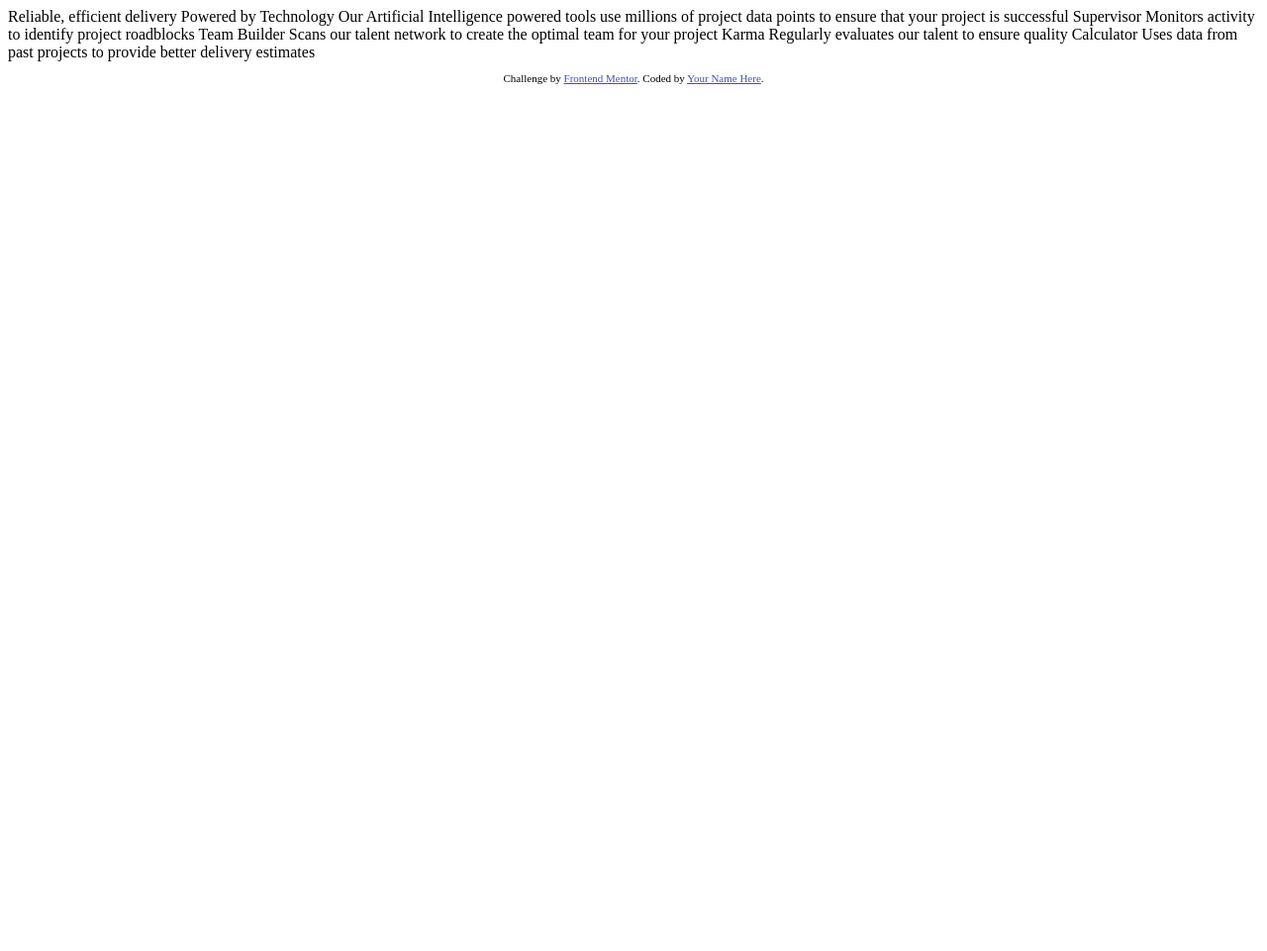
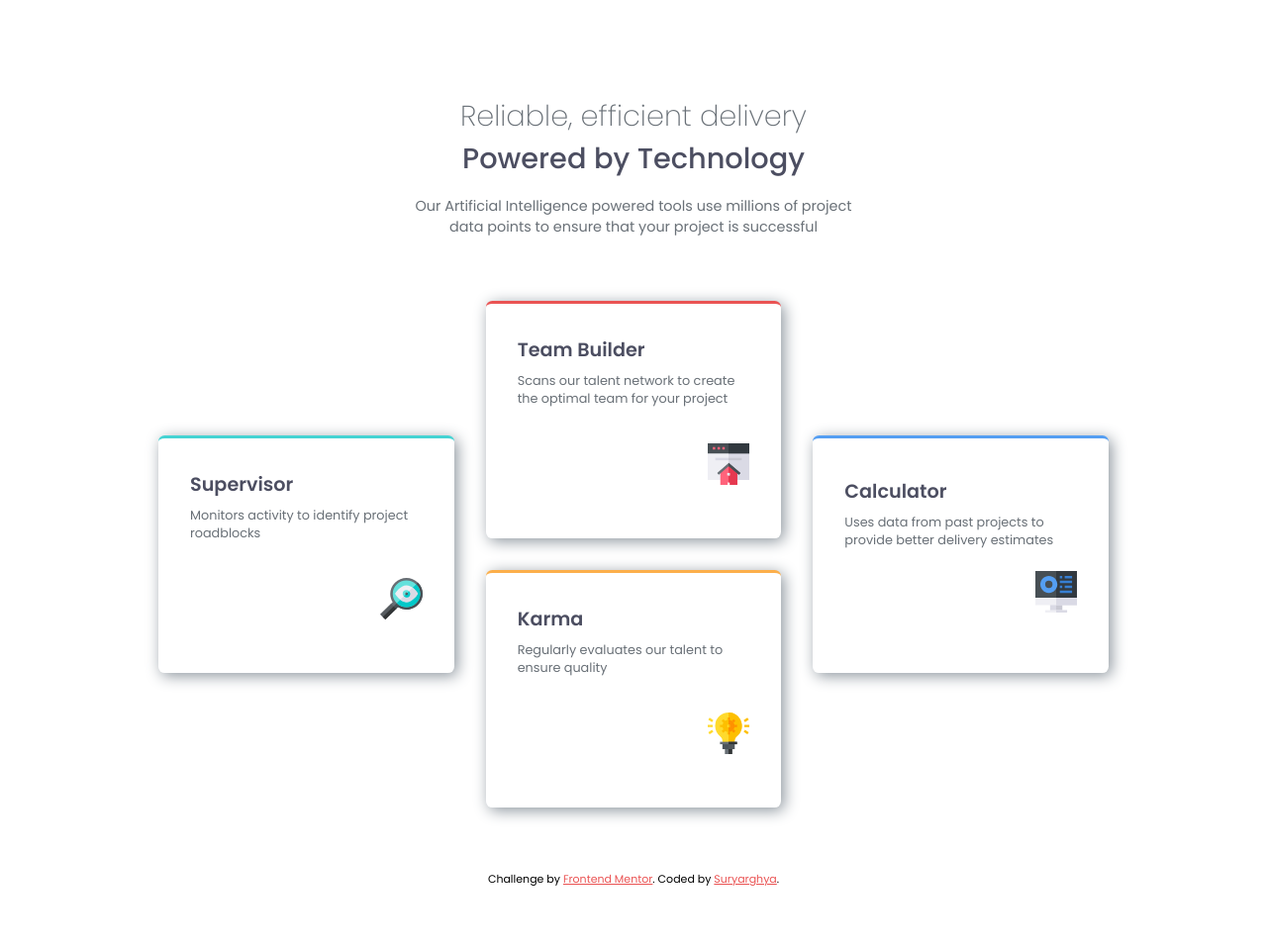
Before and after one commit to cole319/Four-Card-Feature-Section-Frontend-Mentor, a plain HTML site: page index.html in a window 1280 px wide. Shown: the whole page at 99% size. Before the commit the page ends 800 px from the top, so only its background shows below. Drawn offline with Linux system fonts and the light colour scheme.

Commit message:
complete assignment

```diff
--- a/index.html
+++ b/index.html
@@ -1,44 +1,103 @@
 <!DOCTYPE html>
 <html lang="en">
   <head>
-  <meta charset="UTF-8">
-  <meta name="viewport" content="width=device-width, initial-scale=1.0"> <!-- displays site properly based on user's device -->
+    <meta charset="UTF-8" />
+    <meta name="viewport" content="width=device-width, initial-scale=1.0" />
 
-  <link rel="icon" type="image/png" sizes="32x32" href="./images/favicon-32x32.png">
+    <!-- stylesheet -->
+    <link rel="stylesheet" href="style.css" />
+
+    <!-- icon -->
+    <link
+      rel="icon"
+      type="image/png"
+      sizes="32x32"
+      href="./images/favicon-32x32.png"
+    />
+
+    <!-- font-family -->
+    <link rel="preconnect" href="https://fonts.googleapis.com" />
+    <link rel="preconnect" href="https://fonts.gstatic.com" crossorigin />
+    <link
+      href="https://fonts.googleapis.com/css2?family=Poppins:ital,wght@0,100;0,200;0,300;0,400;0,500;0,600;0,700;0,800;0,900;1,100;1,200;1,300;1,400;1,500;1,600;1,700;1,800;1,900&display=swap"
+      rel="stylesheet"
+    />
 
     <title>Frontend Mentor | Four card feature section</title>
-
-  <!-- Feel free to remove these styles or customise in your own stylesheet 👍 -->
-  <style>
-    .attribution { font-size: 11px; text-align: center; }
-    .attribution a { color: hsl(228, 45%, 44%); }
-  </style>
   </head>
   <body>
+    <main class="container">
+      <!-- header -->
 
-  Reliable, efficient delivery
-  Powered by Technology
+      <header class="header">
+        <h1 class="header__title-1">Reliable, efficient delivery</h1>
+        <h1 class="header__title-2">Powered by Technology</h1>
+        <p class="header__description">
+          Our Artificial Intelligence powered tools use millions of project data
+          points to ensure that your project is successful
+        </p>
+      </header>
 
-  Our Artificial Intelligence powered tools use millions of project data points
-  to ensure that your project is successful
+      <!-- feature -->
 
-  Supervisor
-  Monitors activity to identify project roadblocks
+      <article class="feature">
+        <div class="feature__card-1 card">
+          <div>
+            <h1>Supervisor</h1>
+            <p>Monitors activity to identify project roadblocks</p>
+          </div>
 
-  Team Builder
-  Scans our talent network to create the optimal team for your project
+          <span>
+            <img src="./images/icon-supervisor.svg" alt="Supervisor image" />
+          </span>
+        </div>
 
-  Karma
-  Regularly evaluates our talent to ensure quality
+        <div class="feature__card-2 card">
+          <div>
+            <h1>Team Builder</h1>
+            <p>
+              Scans our talent network to create the optimal team for your
+              project
+            </p>
+          </div>
+          <span>
+            <img
+              src="./images/icon-team-builder.svg"
+              alt="Team builder image"
+            />
+          </span>
+        </div>
+        <div class="feature__card-3 card">
+          <div>
+            <h1>Karma</h1>
+            <p>Regularly evaluates our talent to ensure quality</p>
+          </div>
+          <span>
+            <img src="./images/icon-karma.svg" alt="Karma image" />
+          </span>
+        </div>
 
-  Calculator
+        <div class="feature__card-4 card">
+          <h1>Calculator</h1>
+          <p>
             Uses data from past projects to provide better delivery estimates
+          </p>
+          <span>
+            <img src="./images/icon-calculator.svg" alt="Calculator image" />
+          </span>
+        </div>
+      </article>
+    </main>
 
+    <!-- footer  -->
 
     <footer>
       <p class="attribution">
-      Challenge by <a href="https://www.frontendmentor.io?ref=challenge" target="_blank">Frontend Mentor</a>.
-      Coded by <a href="#">Your Name Here</a>.
+        Challenge by
+        <a href="https://www.frontendmentor.io?ref=challenge" target="_blank"
+          >Frontend Mentor</a
+        >. Coded by
+        <a href="https://github.com/cole319" target="_blank">Suryarghya</a>.
       </p>
     </footer>
   </body>
--- /dev/null
+++ b/style.css
@@ -0,0 +1,251 @@
+/* Global  */
+
+* {
+  padding: 0;
+  margin: 0;
+  box-sizing: border-box;
+}
+
+:root {
+  /* Primary */
+  --red: hsl(0, 78%, 62%);
+  --cyan: hsl(180, 62%, 55%);
+  --orange: hsl(34, 97%, 64%);
+  --blue: hsl(212, 86%, 64%);
+
+  /* Neutral */
+  --grey-500: hsl(234, 12%, 34%);
+  --grey-400: hsl(212, 6%, 44%);
+  --grey-300: hsl(210, 8%, 58%);
+  --white: hsl(1, 0%, 100%);
+}
+
+/* Body */
+
+body {
+  font-family: "Poppins", sans-serif;
+  min-height: 100vh;
+  background-color: var(--white);
+}
+
+.container {
+  display: flex;
+  flex-direction: column;
+  align-items: center;
+}
+
+.header {
+  text-align: center;
+  display: flex;
+  flex-direction: column;
+  justify-content: center;
+  align-items: center;
+  width: 40%;
+  margin: 6rem 1rem 2rem 1rem;
+}
+
+.header h1 {
+  font-size: 1.8rem;
+}
+
+.header__title-1 {
+  font-weight: 200;
+  color: var(--grey-400);
+}
+
+.header__title-2 {
+  font-weight: 500;
+  color: var(--grey-500);
+}
+
+.header__description {
+  padding: 1rem 1.8rem 0rem 1.8rem;
+  font-size: 0.9rem;
+  color: var(--grey-400);
+}
+
+/* Feature */
+
+.feature {
+  display: grid;
+  grid-template-columns: repeat(3, 1fr);
+  grid-template-rows: repeat(2, 1fr);
+  margin: 2rem 10rem auto;
+  grid-auto-rows: 1fr;
+  gap: 2rem;
+}
+
+.card {
+  padding: 2rem;
+  background-color: var(--white);
+  border-style: solid;
+  border-width: 3px 0px 0px 0px;
+  min-height: 15rem;
+  border-radius: 0.4rem;
+  box-shadow: 3px 3px 15px var(--grey-300);
+  height: 40%;
+  width: 100%;
+  align-self: center;
+  justify-self: center;
+  display: flex;
+  flex-direction: column;
+  justify-content: center;
+}
+
+.card div {
+  height: 50%;
+}
+
+.card span {
+  height: 50%;
+  display: flex;
+  justify-content: end;
+  align-items: center;
+}
+
+.card img {
+  width: 18%;
+}
+
+.card h1 {
+  font-size: 1.2rem;
+  font-weight: 600;
+  color: var(--grey-500);
+}
+
+.card p {
+  font-size: 0.8rem;
+  padding-top: 0.5rem;
+  color: var(--grey-400);
+  font-weight: 400;
+}
+
+.feature__card-1 {
+  grid-column: 1/2;
+  grid-row: 1/3;
+  border-color: var(--cyan);
+}
+
+.feature__card-2 {
+  grid-column: 2/3;
+  grid-row: 1/2;
+  border-color: var(--red);
+}
+
+.feature__card-3 {
+  grid-column: 2/3;
+  grid-row: 2/3;
+  border-color: var(--orange);
+}
+
+.feature__card-4 {
+  grid-column: 3/4;
+  grid-row: 1/3;
+  border-color: var(--blue);
+}
+
+/* Footer */
+
+.attribution {
+  font-size: 11px;
+  text-align: center;
+  padding: 4rem;
+}
+.attribution a {
+  color: var(--red);
+}
+
+@media screen and (max-width: 500px) {
+  .header {
+    margin: 3rem 0.4rem 2rem 0.4rem;
+    width: 80%;
+  }
+
+  .header h1 {
+    font-size: 1.5rem;
+  }
+
+  .header__description {
+    padding: 1rem 0.2rem 1rem 0.2rem;
+  }
+
+  .feature {
+    display: flex;
+    flex-direction: column;
+    margin: 2rem 2rem auto;
+  }
+
+  .card {
+    padding: 2rem;
+    min-height: 12rem;
+  }
+
+  .card span {
+    padding: 1rem 0rem 0rem 0rem;
+  }
+
+  .card img {
+    width: 25%;
+  }
+}
+
+@media screen and (min-width: 501px) and (max-width: 1080px) {
+  .header {
+    margin: 3rem 0.4rem 2rem 0.4rem;
+    width: 80%;
+  }
+
+  .header h1 {
+    font-size: 1.5rem;
+  }
+
+  .header__description {
+    padding: 1rem 0.6rem 1rem 0.6rem;
+  }
+
+  .feature {
+    display: grid;
+    grid-template-columns: repeat(2, 1fr);
+    grid-template-rows: repeat(2, 1fr);
+    margin: 2rem 4rem auto;
+    gap: 1.5rem;
+  }
+
+  .card {
+    padding: 2rem;
+    min-height: 12rem;
+    height: 100%;
+  }
+
+  .card span {
+    padding: 1rem 0rem 0rem 0rem;
+  }
+
+  .card img {
+    width: 25%;
+  }
+
+  .feature__card-1 {
+    grid-column: 1/2;
+    grid-row: 1/2;
+    border-color: var(--cyan);
+  }
+
+  .feature__card-2 {
+    grid-column: 2/3;
+    grid-row: 1/2;
+    border-color: var(--red);
+  }
+
+  .feature__card-3 {
+    grid-column: 1/2;
+    grid-row: 2/3;
+    border-color: var(--orange);
+  }
+
+  .feature__card-4 {
+    grid-column: 2/3;
+    grid-row: 2/3;
+    border-color: var(--blue);
+  }
+}
```
Also changed, not shown: 1 other file. Lines whose indentation alone changed are shown as unchanged.
